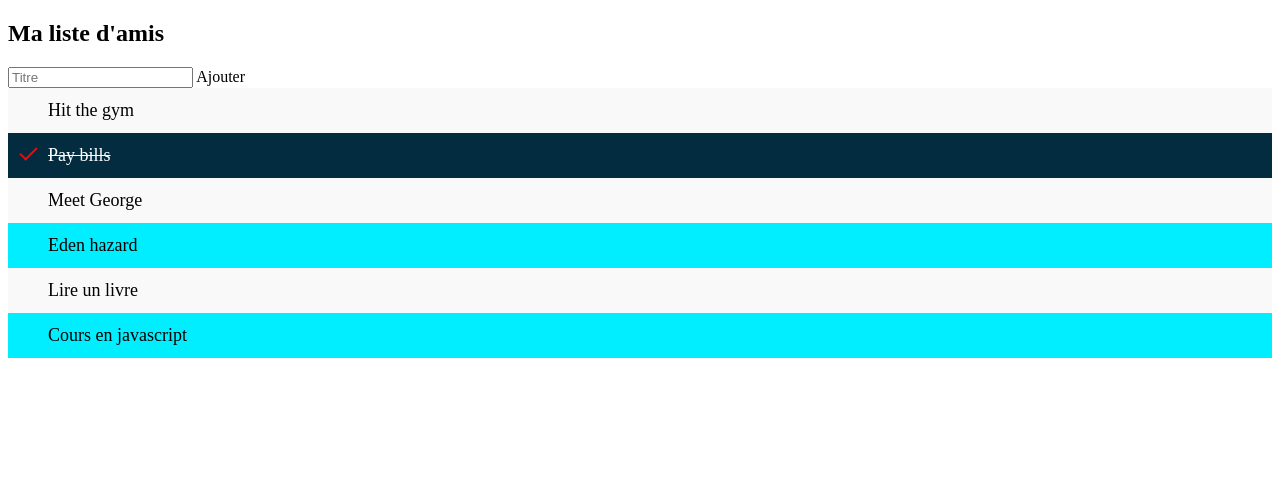
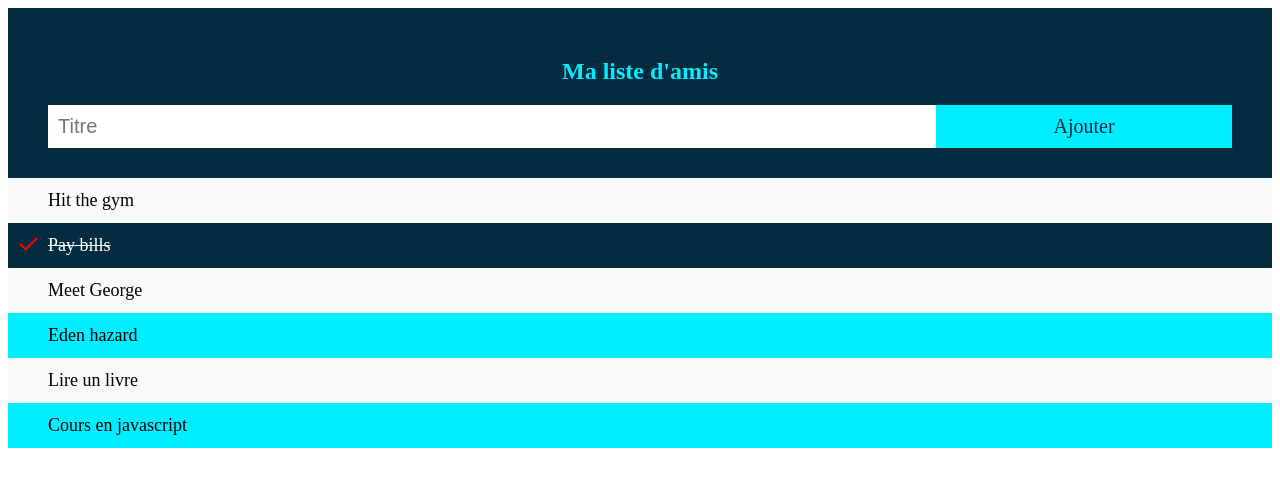
Before and after one commit to elhadjtall/TO-DO-LIST-EN-JS, a plain HTML site: page index.html in a window 1280 px wide. Drawn offline with Linux system fonts and the light colour scheme.

Commit message:
List TO do en js

```diff
--- a/style.css
+++ b/style.css
@@ -44,3 +44,53 @@ ul li.checked::before {
     height: 15px;
     width: 7px;
 }
+/* Style du bouton de fermeture */
+.close {
+    position: absolute;
+    right: 0;
+    top: 0;
+    padding: 12px 16px 12 16px;
+}
+.close:hover {
+    background-color: #0ef;
+    color: #ffff;
+}
+/* Styler le header */
+.header {
+    background-color: #032c40;
+    padding: 30px 40px;
+    color: #0ef;
+    text-align: center;
+}
+/* Dégager les flotteurs après l’en-tête */
+.header::after {
+    content: "";
+    display: table;
+    clear: both;
+}
+/* Style le input */
+input {
+    margin: 0;
+    border: none;
+    border-radius: 0;
+    width: 75%;
+    padding: 10px;
+    float: left;
+    font-size: 20px;
+}
+/* Styler la class "Add" button */
+.addBtn {
+    padding: 10px;
+    width: 25%;
+    background: #0ef;
+    float: left;
+    color: #032c40;
+    text-align: center;
+    font-size: 20px;
+    cursor: pointer;
+    transition: 0.3s;
+    border-radius: 0;
+}
+.addBtn:hover {
+    background-color: #f64657;
+}
```
